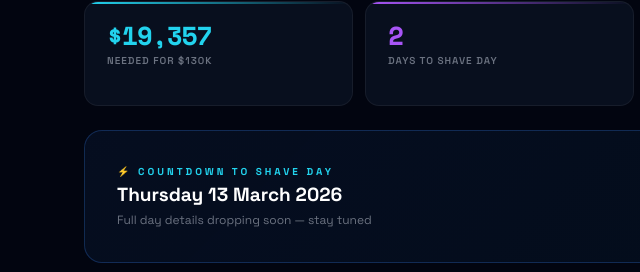
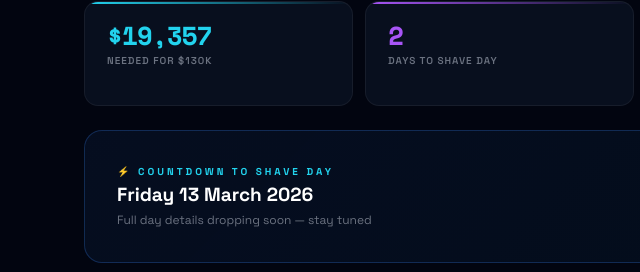
Before and after one commit to knoxshave/26, a plain HTML site: page index.html in a window 1280 px wide. Shown: the part 1266-1538 px from the top of the page, 0-640 px from the left. Drawn offline with nearby package versions, Linux system fonts and the light colour scheme.

Commit message:
Update index.html

```diff
--- a/index.html
+++ b/index.html
@@ -453,7 +453,7 @@ footer a:hover{opacity:1}
 <div class="countdown fu fu3">
   <div>
     <div class="cd-lbl">⚡ Countdown to Shave Day</div>
-    <div class="cd-title">Thursday 13 March 2026</div>
+    <div class="cd-title">Friday 13 March 2026</div>
     <div class="cd-sub">Full day details dropping soon — stay tuned</div>
   </div>
   <div class="cd-units">
```
